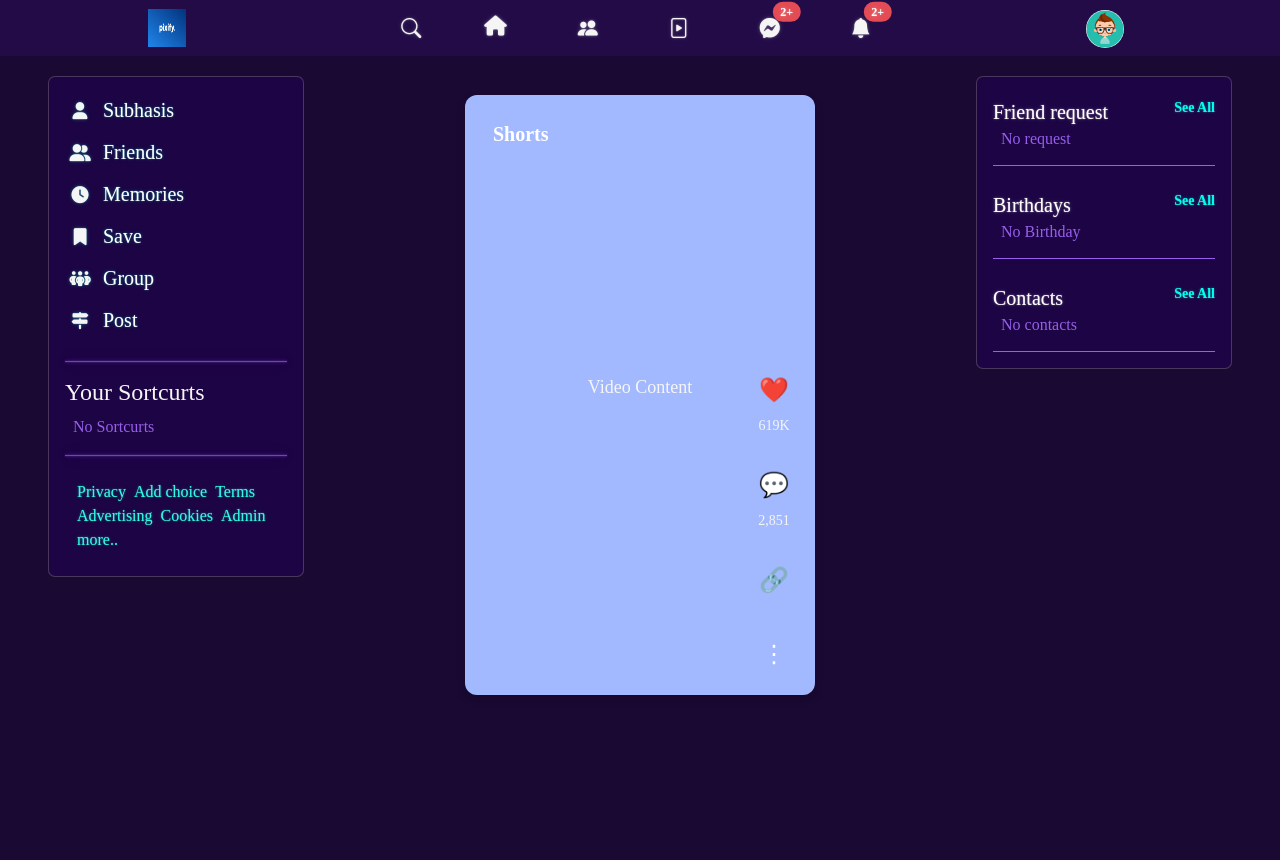
After one commit to teamamracoder/pixify, a Django app: template pixify/social_network/templates/enduser/short/index.html in a window 1280 px wide. The commit adds this page. Run offline with Django 5.2, Linux system fonts and the light colour scheme; the template is opened without the code that fills it, so the values that code supplies are empty; parts of the project's set-up code (start-up, migrations or seed data) failed here and were passed over; some libraries are stand-ins or nearby versions.

Commit message:
Create initial Short page

```diff
--- a/pixify/social_network/templates/enduser/base.html
+++ b/pixify/social_network/templates/enduser/base.html
@@ -59,7 +59,7 @@
                         </li>
 
                         <li class="nav-item" data-bs-toggle="tooltip" data-bs-placement="bottom" title="Short">
-                            <a class="nav-link" href="#"><i class="bi bi-file-play"></i></a>
+                            <a class="nav-link" href="/short"><i class="bi bi-file-play"></i></a>
                         </li>
 
                         <li class="nav-item" data-bs-toggle="tooltip" data-bs-placement="bottom" title="Chat">
@@ -226,7 +226,7 @@
                         </li>
 
                         <li class="nav-item" data-bs-toggle="tooltip" data-bs-placement="bottom" title="Short">
-                            <a class="nav-link" href="#"><i class="bi bi-file-play"></i></a>
+                            <a class="nav-link" href="/short"><i class="bi bi-file-play"></i></a>
                         </li>
 
                         <li class="nav-item" data-bs-toggle="tooltip" data-bs-placement="bottom" title="Chat">
--- /dev/null
+++ b/pixify/social_network/templates/enduser/short/index.html
@@ -0,0 +1,111 @@
+{% extends "enduser/base.html" %} {% block title %}Short{% endblock %}
+{% block content %} {% load static %}
+
+  <div class="short-content">
+    <div class="video-box">
+      <!-- Reels header inside the video box -->
+      <div class="reels-header">Shorts</div>
+
+      <p>Video Content</p>
+
+      <!-- Right icons -->
+      <div class="right-icons">
+        <div>
+          <span class="icon">❤️</span>
+          <span>619K</span>
+        </div>
+        <div>
+          <span class="icon">💬</span>
+          <span>2,851</span>
+        </div>
+        <div>
+          <span class="icon">🔗</span>
+        </div>
+        <div>
+          <span class="icon">⋮</span> <!-- Three dots icon -->
+        </div>
+      </div>
+    </div>
+  </div>
+
+<style>
+
+
+    .short-content {
+      flex: 1;
+      display: flex;
+      justify-content: center;
+      align-items: center;
+      margin-top: 35px;
+
+    }
+
+    .video-box {
+      width: 350px; /* Increased width of the video box */
+      height: 600px; /* Increased height of the video box */
+      background-color: #a2b9ff; /* Placeholder color */
+      position: relative; /* To allow positioning of elements inside */
+      display: flex;
+      justify-content: center;
+      align-items: center;
+      color: #fff;
+      font-size: 18px;
+      border-radius: 12px; /* Rounded corners */
+      box-shadow: 0 4px 8px rgba(0, 0, 0, 0.2); /* Add a shadow for depth */
+    }
+
+    .reels-header {
+      position: absolute;
+      top: 16px; /* Distance from top of the video box */
+      left: 16px; /* Distance from left of the video box */
+      font-size: 20px;
+      font-weight: bold;
+      color: #fff;
+
+
+      padding: 8px 12px;
+      border-radius: 8px; /* Rounded corners for header */
+    }
+
+    .right-icons {
+      position: absolute;
+      right: 16px; /* Align icons to the right */
+      bottom: 16px; /* Place icons near the bottom */
+      display: flex;
+      flex-direction: column;
+      gap: 24px; /* Space between icons */
+      font-size: 14px;
+      text-align: center;
+      color: #fff;
+    }
+
+    .right-icons div {
+      display: flex;
+      flex-direction: column;
+      align-items: center;
+      font-size: 14px;
+    }
+
+    .right-icons span.icon {
+      font-size: 24px; /* Icon size */
+    }
+
+    .bottom-nav {
+      display: flex;
+      justify-content: space-around;
+      align-items: center;
+      background-color: #000; /* Black background for nav */
+      padding: 10px 0;
+      position: fixed;
+      bottom: 0;
+      width: 100%;
+    }
+
+    .bottom-nav a {
+      color: #fff;
+      text-decoration: none;
+      font-size: 14px;
+      text-align: center;
+    }
+  </style>
+{% endblock %}
--- a/pixify/social_network/urls.py
+++ b/pixify/social_network/urls.py
@@ -165,4 +165,7 @@ urlpatterns = [
     # path('', views.UserStoryListView.as_view(), name='Userstory_list'),
     path('uploadStory/', views.UploadStoryView.as_view(),name='uploadStory'),
 
+    #short
+    path('short', views.ShortListView.as_view(),name='short'),
+
 ]
--- a/pixify/social_network/views/__init__.py
+++ b/pixify/social_network/views/__init__.py
@@ -27,3 +27,4 @@ from .manage_message_view import *
 from .verification_view import *
 from .story_view import *
 from .manage_user_view import *
+from .short_view import *
```
Also changed, not shown: pixify/social_network/views/short_view.py (added, +8 -0 lines).
